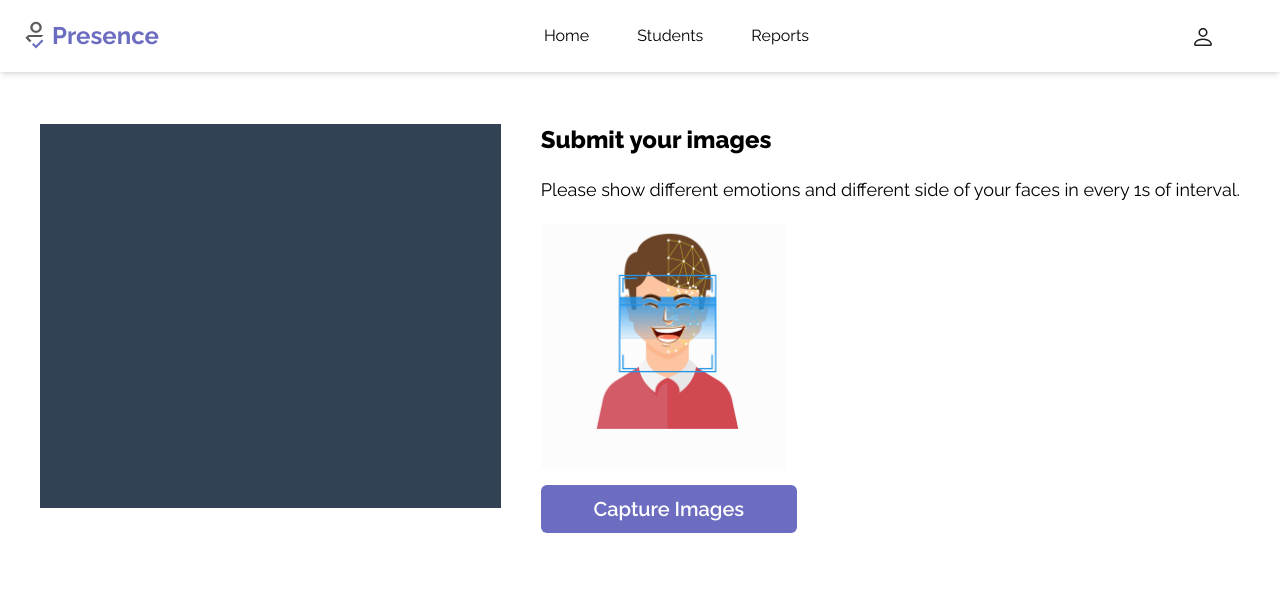
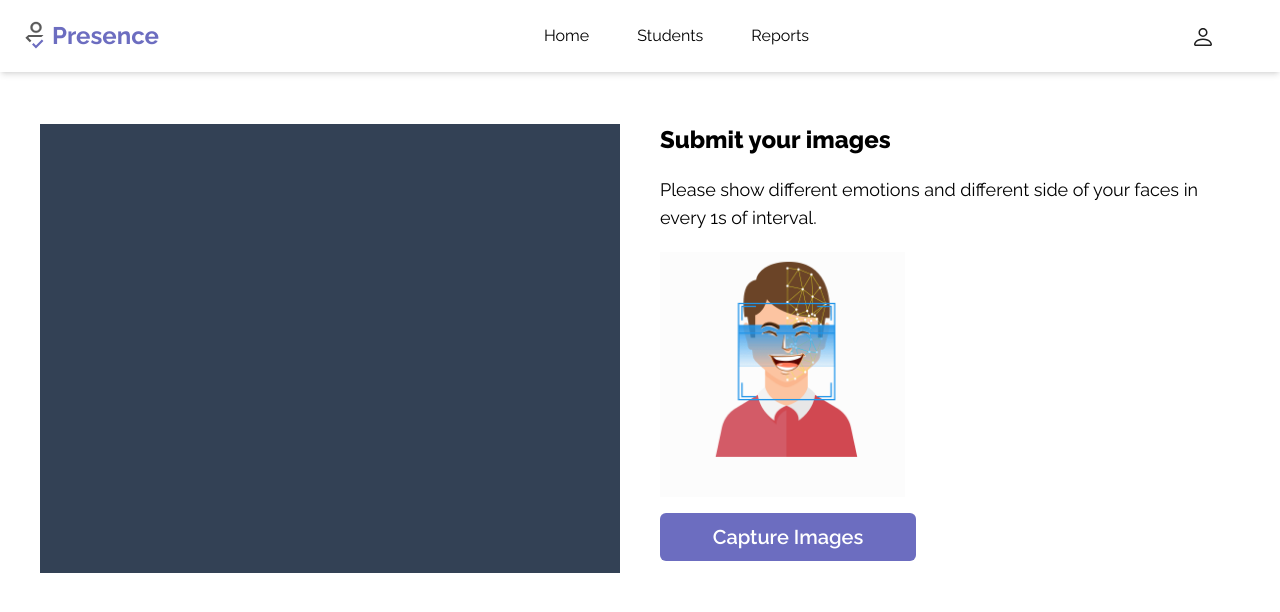
Before and after one commit to Roopaish/Presence, a Next.js app in the folder frontend/: page /submit-images in a window 1280 px wide. Shown: the top 612 px of the page. Built offline with nearby package versions, Linux system fonts and the light colour scheme.

Commit message:
frontend:submit-images page

```diff
--- a/frontend/app/(default)/page.tsx
+++ b/frontend/app/(default)/page.tsx
@@ -1,7 +1,7 @@
 export default function HomePage() {
   return (
     <main className="px-16 py-24 font-extrabold text-xl text-white">
-      <section className="flex gap-5 ">
+      <section className=" md:flex gap-5 ">
         <div className=" h-48 w-48 bg-primary rounded-md">
           {/* <span>
             <img
--- a/frontend/app/(default)/presence/page.tsx
+++ /dev/null
@@ -1,30 +0,0 @@
-import Button from "@/components/Button";
-import React from "react";
-
-export default function Presencepage() {
-  return (
-    <main className="px-5 py-8">
-      <section className="flex gap-10">
-        <div className=" flex-1 h-96 w-96 bg-slate-700"></div>
-        <div className="">
-          <h3 className="text-2xl font-extrabold">Submit your images</h3>
-          <p className="mt-5 mb-5 text-lg font-normal">
-            Please show different emotions and different side of your faces in
-            every 1s of interval.
-          </p>
-          <span>
-            <img
-              src="images/emotion.gif"
-              alt=""
-              height="245px"
-              width="245px"
-            ></img>
-          </span>
-          <div className="mt-4 w-64">
-            <Button type="submit">Capture Images</Button>
-          </div>
-        </div>
-      </section>
-    </main>
-  );
-}
--- a/frontend/app/(default)/submit-images/page.tsx
+++ b/frontend/app/(default)/submit-images/page.tsx
@@ -1,12 +1,12 @@
 import Button from "@/components/Button";
 import React from "react";
 
-export default function Presencepage() {
+export default function SubmitImages() {
   return (
     <main className="px-5 py-8">
-      <section className="flex gap-10">
-        <div className=" flex-1 h-96 w-96 bg-slate-700"></div>
-        <div className="">
+      <section className="flex gap-10 md:flex-row flex-col-reverse">
+        <div className="flex-1 min-h-[384px] w-96 bg-slate-700"></div>
+        <div className="flex-1">
           <h3 className="text-2xl font-extrabold">Submit your images</h3>
           <p className="mt-5 mb-5 text-lg font-normal">
             Please show different emotions and different side of your faces in
--- a/frontend/app/layout.tsx
+++ b/frontend/app/layout.tsx
@@ -17,7 +17,9 @@ export default function RootLayout({
   return (
     <html lang="en">
       <Providers>
-        <body className={`${raleway.className}`}>{children}</body>
+        <body className={`${raleway.className} overflow-x-hidden`}>
+          {children}
+        </body>
       </Providers>
     </html>
   );
```
